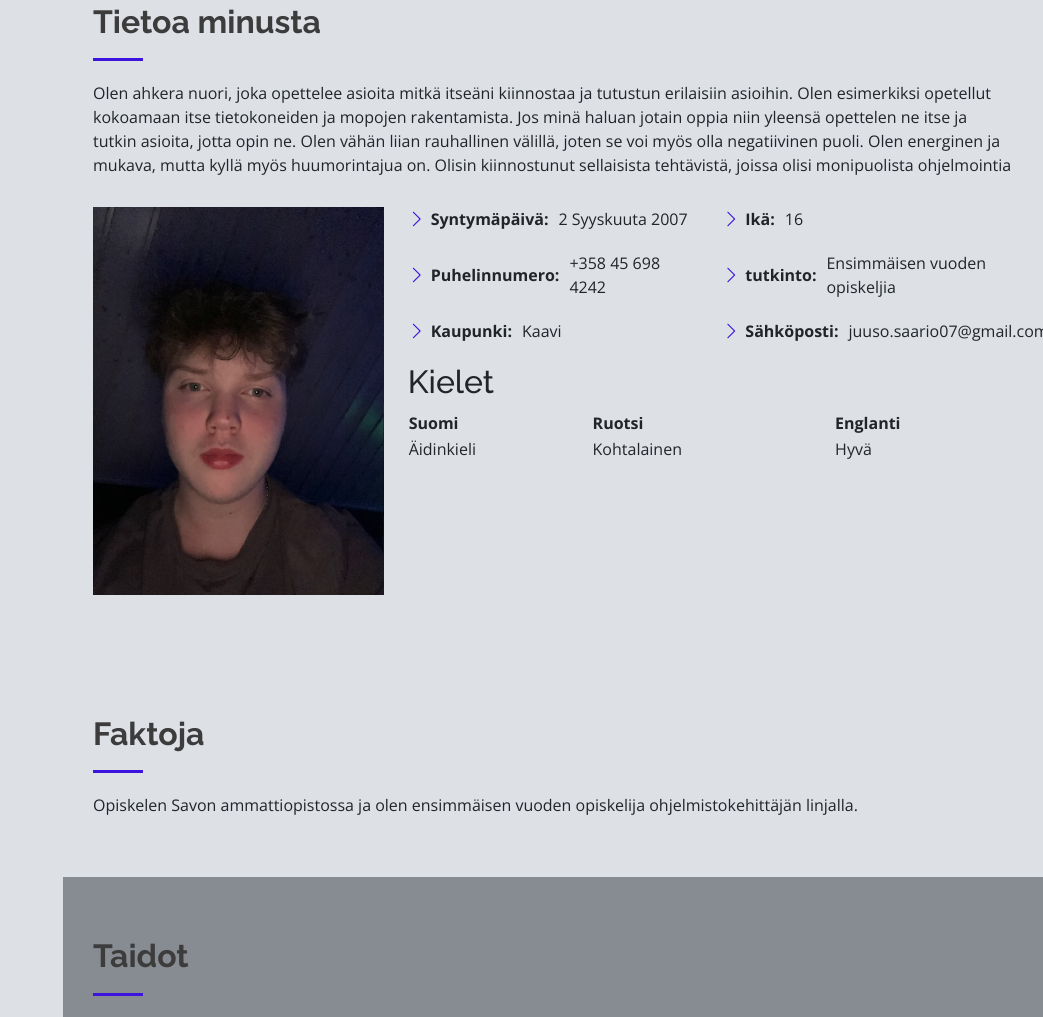
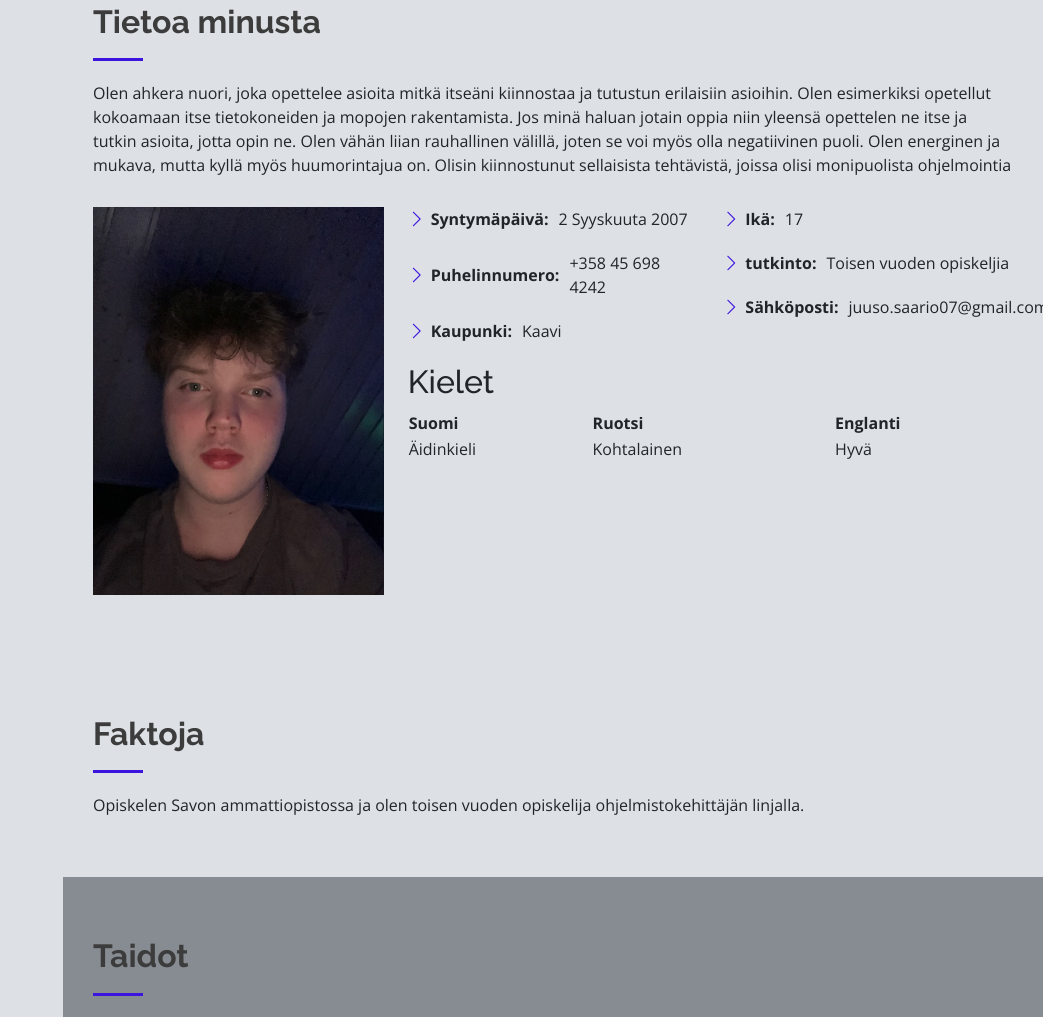
Before and after one commit to JuusoSaa/cv-sivut, a plain HTML site: page cv-sivut-main/index.html in a window 1280 px wide. Shown: the part 857-1874 px from the top of the page, without its empty margins (237-1280 px from the left). Drawn offline with nearby package versions, Linux system fonts and the light colour scheme.

Commit message:
23.10.2024

```diff
--- a/cv-sivut-main/index.html
+++ b/cv-sivut-main/index.html
@@ -101,8 +101,8 @@
               </div>
               <div class="col-lg-6">
                 <ul>
-                  <li><i class="bi bi-chevron-right"></i> <strong>Ikä:</strong> <span>16</span></li>
-                  <li><i class="bi bi-chevron-right"></i> <strong>tutkinto:</strong> <span>Ensimmäisen vuoden opiskeljia</span></li>
+                  <li><i class="bi bi-chevron-right"></i> <strong>Ikä:</strong> <span>17</span></li>
+                  <li><i class="bi bi-chevron-right"></i> <strong>tutkinto:</strong> <span>Toisen vuoden opiskeljia</span></li>
                   <li><i class="bi bi-chevron-right"></i> <strong>Sähköposti:</strong> <span>juuso.saario07@gmail.com</span></li>
                 </ul>
               </div>
@@ -134,7 +134,7 @@
 
         <div class="section-title">
           <h2>Faktoja</h2>
-          <p>Opiskelen Savon ammattiopistossa ja olen ensimmäisen vuoden opiskelija ohjelmistokehittäjän linjalla. </p>
+          <p>Opiskelen Savon ammattiopistossa ja olen toisen vuoden opiskelija ohjelmistokehittäjän linjalla. </p>
         </div>
 
 
```
